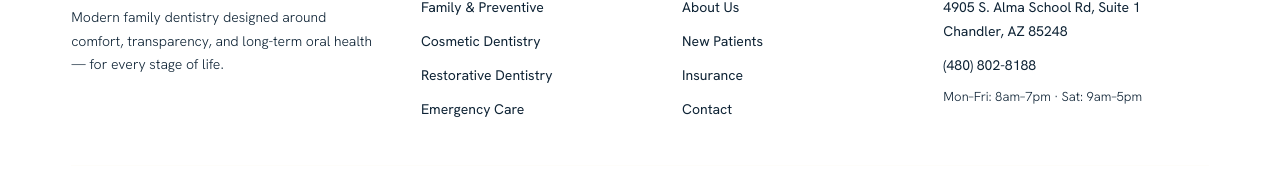
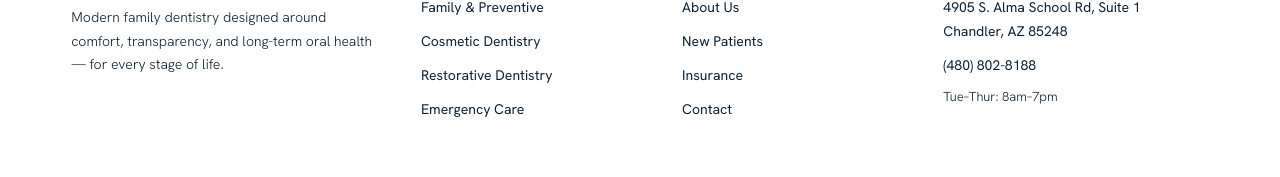
Before and after one commit to BxtDevelopers/Promenade, a Next.js app: page /home03 in a window 1280 px wide. Shown: the part 11204-11381 px from the top of the page. Built offline with nearby package versions, Linux system fonts and the light colour scheme.

Commit message:
fix the footer links

```diff
--- a/app/components/home3/Footer.tsx
+++ b/app/components/home3/Footer.tsx
@@ -55,7 +55,7 @@ export default function Footer() {
             <h5 className="footer-col-heading">Practice</h5>
             <ul className="list-none space-y-[10px]">
               {[
-                [`/about-us02`,    'About Us'],
+                [`/about-us`,    'About Us'],
                 [`/contact-us`,  'New Patients'],
                 ['/insurance',     'Insurance'],
                 [`/contact-us`,  'Contact'],
@@ -93,7 +93,7 @@ export default function Footer() {
                 </Link>
               </li>
               <li className="text-[13px] font-light text-[color:var(--muted-2)]">
-                Mon–Fri: 8am–7pm · Sat: 9am–5pm
+                Tue–Thur: 8am–7pm
               </li>
             </ul>
           </div>
```
